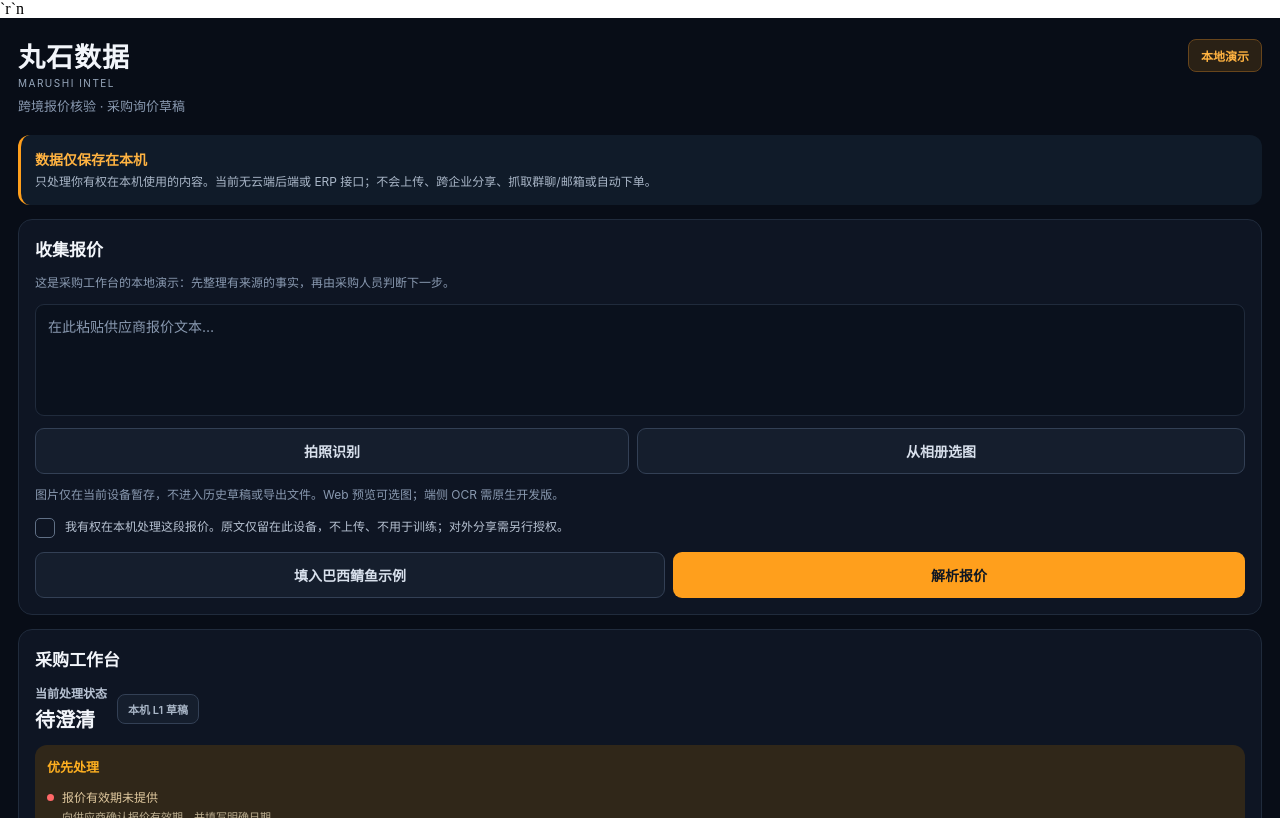
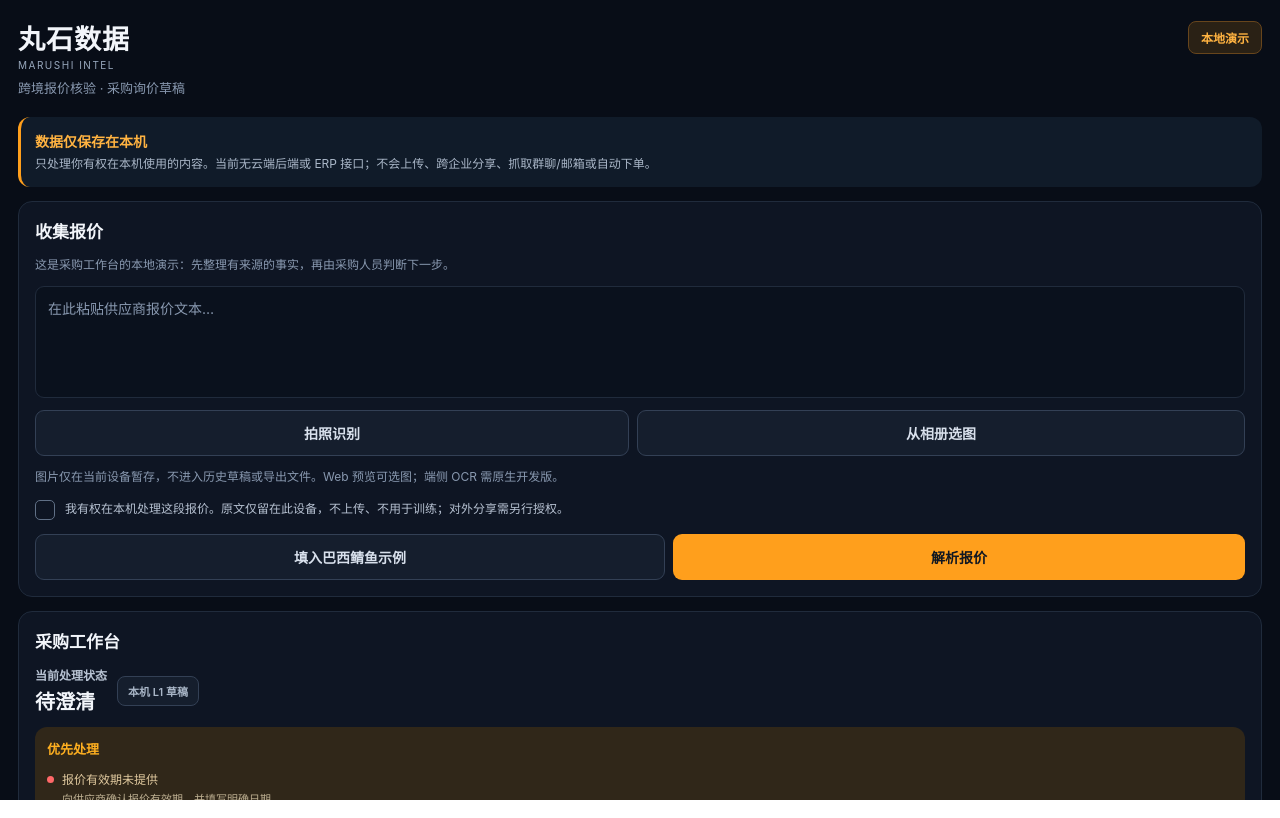
Before and after one commit to zarkberg/marushi-commerce-preview, a plain HTML site: page index.html in a window 1280 px wide. Drawn offline with Linux system fonts and the light colour scheme.

Commit message:
Fix preview HTML formatting
Co-authored-by: Copilot App <223556219+Copilot@users.noreply.github.com>

```diff
--- a/index.html
+++ b/index.html
@@ -1,7 +1,7 @@
 <!DOCTYPE html>
 <html lang="zh-CN">
   <head>
-    <meta charset="utf-8" />`r`n    <meta name="robots" content="noindex, nofollow" />
+    <meta charset="utf-8" />    <meta name="robots" content="noindex, nofollow" />
     <meta httpEquiv="X-UA-Compatible" content="IE=edge" />
     <meta name="viewport" content="width=device-width, initial-scale=1, shrink-to-fit=no" />
     <title>丸石商情</title>
```
